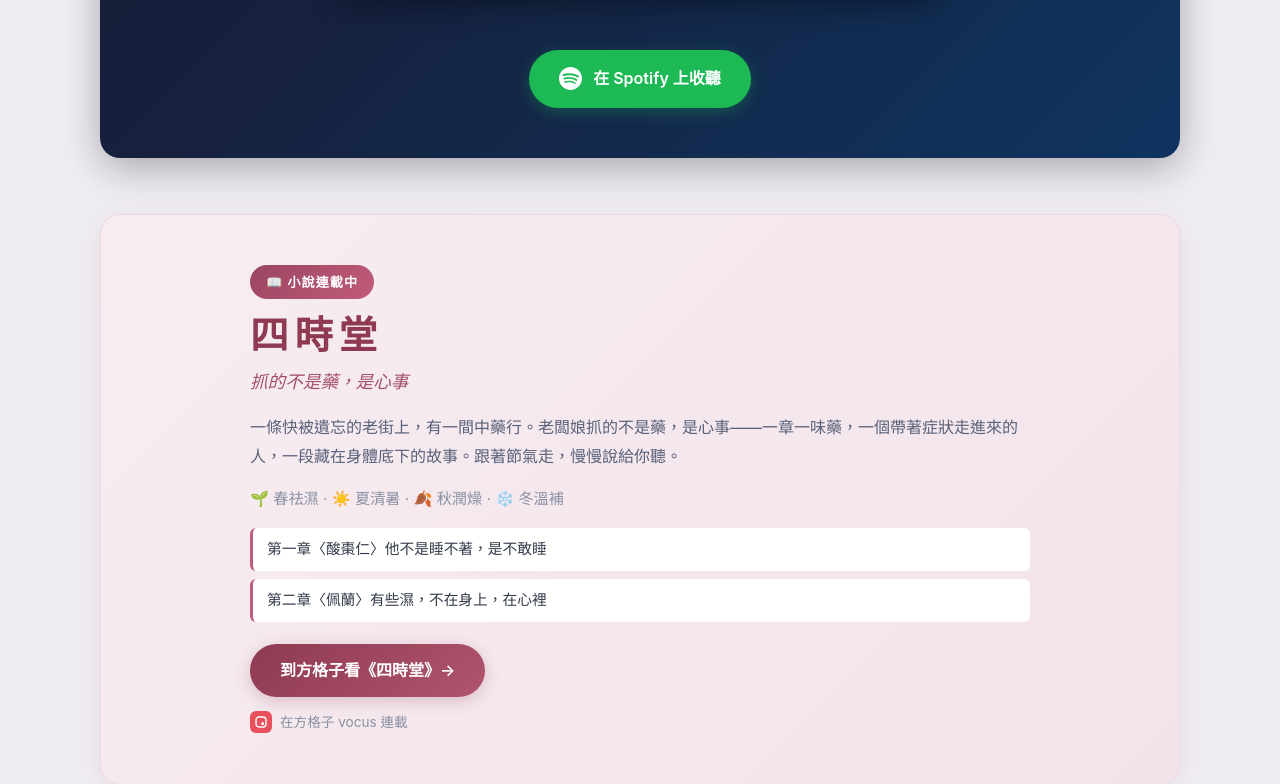
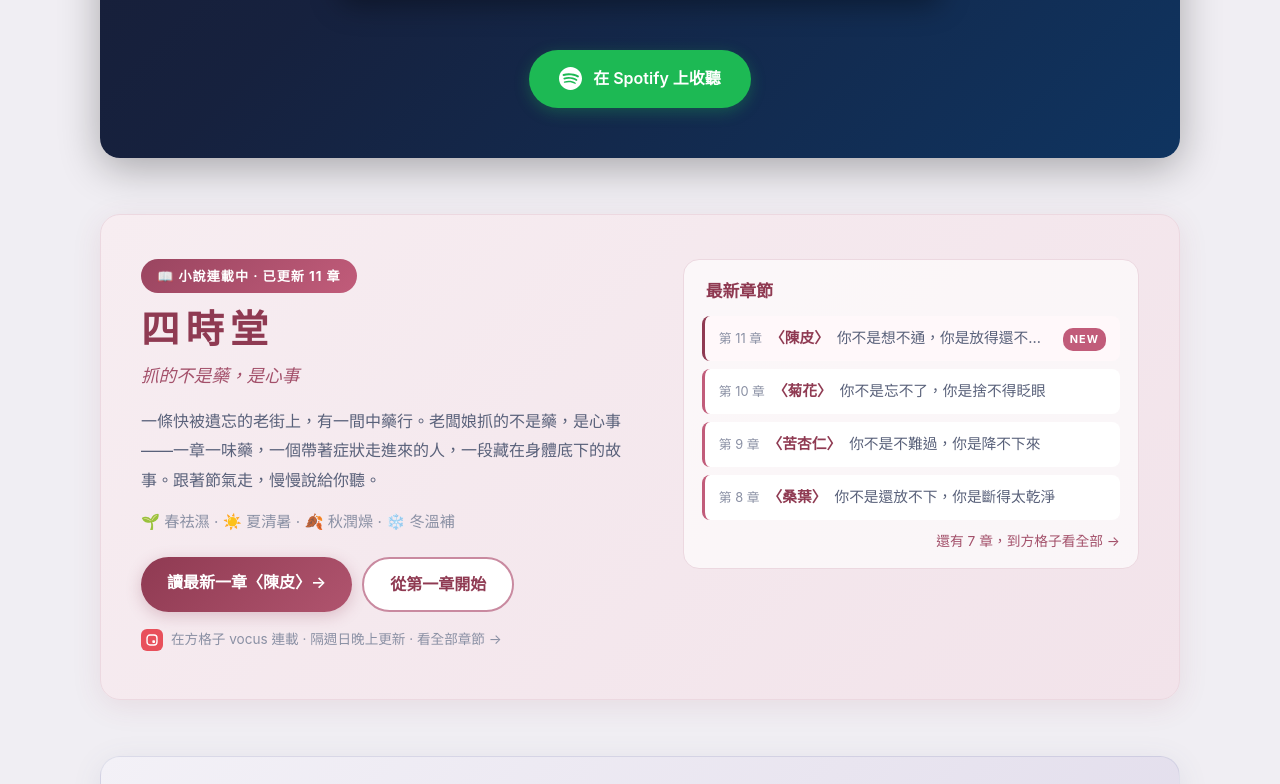
Before and after one commit to 10wang-creat/herbal-stories-v2, a Jekyll site: the page built from index.markdown, in a window 1280 px wide and 1400 px high, scrolled down 3029 px, cut to the strip 616-1400 px from the top of the window. Built offline with Jekyll 4.4.1, drawn with Linux system fonts in a browser that asks for light colours; a script that is not in the unit is left out.

Commit message:
更新四時堂

```diff
--- /dev/null
+++ b/_data/sishitang.yml
@@ -0,0 +1,38 @@
+# 《四時堂》小說連載章節清單（首頁「小說連載中」區塊會自動讀這裡）
+# 新章節請加在最後面；首頁會顯示最新 4 章與總章數。
+# 欄位：herb 藥材名、title 章名、url 方格子文章網址、season 可選（春/夏/秋/冬）
+salon: https://vocus.cc/salon/herbalstories
+chapters:
+  - herb: 酸棗仁
+    title: 你不是睡不著，你是不敢睡
+    url: https://vocus.cc/article/6a266b04fd897800019fedf5
+  - herb: 佩蘭
+    title: 你這濕，不是這個夏天才下的雨
+    url: https://vocus.cc/article/6a26745bfd89780001a2dd12
+  - herb: 薄荷
+    title: 你這個笑，戴很久了
+    url: https://vocus.cc/article/6a2ce00ffd89780001d499f0
+  - herb: 蓮子心
+    title: 最苦的那一點，長在心的正中央
+    url: https://vocus.cc/article/6a4a0c49fd897800017fbf0f
+  - herb: 麥冬
+    title: 妳不缺水，妳是把水都給出去了
+    url: https://vocus.cc/article/6a658288fd89780001fdb5e0
+  - herb: 五味子
+    title: 你不是太累，你是沒有邊
+    url: https://vocus.cc/article/6a658518fd89780001fe70b8
+  - herb: 百合
+    title: 你不是壞了，你是乾了
+    url: https://vocus.cc/article/6a78295cfd897800019e8cde
+  - herb: 桑葉
+    title: 你不是還放不下，你是斷得太乾淨
+    url: https://vocus.cc/article/6a9c07bafd89780001bf9390
+  - herb: 苦杏仁
+    title: 你不是不難過，你是降不下來
+    url: https://vocus.cc/article/6ab14124fd8978000122ad51
+  - herb: 菊花
+    title: 你不是忘不了，你是捨不得眨眼
+    url: https://vocus.cc/article/6ab14296fd8978000123103d
+  - herb: 陳皮
+    title: 你不是想不通，你是放得還不夠久
+    url: https://vocus.cc/article/6adf1d34fd897800011030d4
--- a/index.markdown
+++ b/index.markdown
@@ -122,25 +122,49 @@
 </section>
 
 <!-- ===== 四時堂小說連載 ===== -->
-<section class="sishitang-section">
+<section class="sishitang-section" aria-labelledby="sishitangTitle">
+  {%- assign ssc = site.data.sishitang.chapters -%}
+  {%- assign ssc_total = ssc | size -%}
+  {%- assign ssc_latest = ssc | reverse -%}
+  {%- assign ssc_salon = site.data.sishitang.salon | default: "https://vocus.cc/salon/herbalstories" -%}
   <div class="sishitang-inner">
     <div class="sishitang-text">
-      <span class="sishitang-badge">📖 小說連載中</span>
-      <h2 class="sishitang-title">四時堂</h2>
+      <span class="sishitang-badge">📖 小說連載中 · 已更新 {{ ssc_total }} 章</span>
+      <h2 class="sishitang-title" id="sishitangTitle">四時堂</h2>
       <p class="sishitang-tagline">抓的不是藥，是心事</p>
       <p class="sishitang-desc">一條快被遺忘的老街上，有一間中藥行。老闆娘抓的不是藥，是心事——一章一味藥，一個帶著症狀走進來的人，一段藏在身體底下的故事。跟著節氣走，慢慢說給你聽。</p>
       <p class="sishitang-seasons">🌱 春祛濕 · ☀️ 夏清暑 · 🍂 秋潤燥 · ❄️ 冬溫補</p>
-      <div class="sishitang-chapters">
-        <span>第一章〈酸棗仁〉他不是睡不著，是不敢睡</span>
-        <span>第二章〈佩蘭〉有些濕，不在身上，在心裡</span>
+      <div class="sishitang-actions">
+        {%- if ssc_latest.first %}
+        <a href="{{ ssc_latest.first.url }}" target="_blank" rel="noopener noreferrer" class="sishitang-cta">讀最新一章〈{{ ssc_latest.first.herb }}〉→</a>
+        {%- endif %}
+        <a href="{{ ssc.first.url | default: ssc_salon }}" target="_blank" rel="noopener noreferrer" class="sishitang-cta ghost">從第一章開始</a>
       </div>
-      <a href="https://vocus.cc/salon/herbalstories" target="_blank" rel="noopener noreferrer" class="sishitang-cta">到方格子看《四時堂》→</a>
-      <div class="sishitang-source">
+      <a class="sishitang-source" href="{{ ssc_salon }}" target="_blank" rel="noopener noreferrer">
         <span class="sishitang-source-ic">
           <svg viewBox="0 0 24 24" xmlns="http://www.w3.org/2000/svg"><rect x="3.5" y="3.5" width="17" height="17" rx="5" fill="none" stroke="currentColor" stroke-width="2.4"/><rect x="12.6" y="12.6" width="4.6" height="4.6" rx="1.3" fill="currentColor"/></svg>
         </span>
-        <span>在方格子 vocus 連載</span>
-      </div>
+        <span>在方格子 vocus 連載 · 隔週日晚上更新 · 看全部章節 →</span>
+      </a>
+    </div>
+    <div class="sishitang-list">
+      <div class="sishitang-list-head">最新章節</div>
+      <ol class="sishitang-chapters" reversed start="{{ ssc_total }}">
+        {%- for ch in ssc_latest limit: 4 %}
+        {%- assign ch_no = ssc_total | minus: forloop.index0 %}
+        <li>
+          <a href="{{ ch.url }}" target="_blank" rel="noopener noreferrer"{% if forloop.first %} class="is-new"{% endif %}>
+            <span class="ch-no">第 {{ ch_no }} 章</span>
+            <span class="ch-herb">〈{{ ch.herb }}〉</span>
+            <span class="ch-title">{{ ch.title }}</span>
+            {%- if forloop.first %}<span class="ch-new">NEW</span>{% endif %}
+          </a>
+        </li>
+        {%- endfor %}
+      </ol>
+      {%- if ssc_total > 4 %}
+      <a class="sishitang-more" href="{{ ssc_salon }}" target="_blank" rel="noopener noreferrer">還有 {{ ssc_total | minus: 4 }} 章，到方格子看全部 →</a>
+      {%- endif %}
     </div>
   </div>
 </section>
@@ -253,25 +277,52 @@
 /* 四時堂小說 */
 .sishitang-section {
   background: linear-gradient(135deg, #f7edf1 0%, #f2e3ea 100%);
-  border-radius: var(--radius-lg); padding: 50px 40px; margin: 56px auto; max-width: 1080px;
+  border-radius: var(--radius-lg); padding: 44px 40px; margin: 56px auto; max-width: 1080px;
   box-shadow: 0 6px 30px rgba(143,58,82,0.1); border: 1px solid #ecd8e0;
 }
-.sishitang-inner { max-width: 780px; margin: 0 auto; }
+.sishitang-inner { display: grid; grid-template-columns: 1.1fr 1fr; gap: 40px; align-items: start; }
 .sishitang-badge { display: inline-block; background: linear-gradient(135deg, #9a4560, #c15c7a); color: #fff; padding: 6px 16px; border-radius: 20px; font-size: 0.82rem; font-weight: 700; letter-spacing: 1px; }
 .sishitang-title { font-family: var(--serif); font-size: 2.4rem; color: #8f3a52; margin: 12px 0 4px; letter-spacing: 6px; }
 .sishitang-tagline { font-size: 1.1rem; color: #a3506a; font-style: italic; margin-bottom: 16px; }
 .sishitang-desc { color: var(--ink-soft); line-height: 1.85; margin-bottom: 14px; }
-.sishitang-seasons { color: var(--muted); font-size: 0.95rem; margin-bottom: 16px; }
-.sishitang-chapters { display: flex; flex-direction: column; gap: 8px; margin-bottom: 22px; }
-.sishitang-chapters span { background: #fff; border-left: 3px solid #c15c7a; border-radius: 6px; padding: 9px 14px; font-size: 0.92rem; color: var(--ink); }
-.sishitang-cta { display: inline-block; background: linear-gradient(135deg, #8f3a52, #b0546e); color: #fff; padding: 13px 30px; border-radius: 30px; text-decoration: none; font-weight: 600; transition: all 0.3s; box-shadow: 0 4px 15px rgba(143,58,82,0.25); }
+.sishitang-seasons { color: var(--muted); font-size: 0.95rem; margin-bottom: 22px; }
+.sishitang-actions { display: flex; flex-wrap: wrap; gap: 10px; }
+.sishitang-cta { display: inline-block; background: linear-gradient(135deg, #8f3a52, #b0546e); color: #fff; padding: 12px 26px; border-radius: 30px; text-decoration: none; font-weight: 600; transition: all 0.3s; box-shadow: 0 4px 15px rgba(143,58,82,0.25); }
 .sishitang-cta:hover { transform: translateY(-3px); box-shadow: 0 8px 24px rgba(143,58,82,0.3); }
-.sishitang-source { display: flex; align-items: center; gap: 8px; margin-top: 14px; color: var(--muted); font-size: 0.85rem; }
+.sishitang-cta.ghost { background: #fff; color: #8f3a52; border: 2px solid #c98aa0; box-shadow: none; }
+.sishitang-cta.ghost:hover { background: #fbf3f6; }
+.sishitang-source { display: inline-flex; align-items: center; gap: 8px; margin-top: 16px; color: var(--muted); font-size: 0.85rem; text-decoration: none; }
+.sishitang-source:hover { color: #8f3a52; }
 .sishitang-source-ic { width: 22px; height: 22px; border-radius: 6px; background: #e8505b; color: #fff; display: inline-flex; align-items: center; justify-content: center; flex-shrink: 0; }
 .sishitang-source-ic svg { width: 14px; height: 14px; }
+
+.sishitang-list { background: rgba(255,255,255,0.65); border: 1px solid #ecd8e0; border-radius: 16px; padding: 18px 18px 14px; }
+.sishitang-list-head { font-family: var(--serif); font-weight: 700; color: #8f3a52; font-size: 1.05rem; margin-bottom: 10px; padding-left: 4px; }
+.sishitang-chapters { list-style: none; display: flex; flex-direction: column; gap: 8px; margin: 0; padding: 0; }
+.sishitang-chapters a {
+  display: grid; grid-template-columns: auto auto 1fr auto; align-items: baseline; gap: 8px;
+  background: #fff; border-left: 3px solid #c15c7a; border-radius: 8px; padding: 10px 14px;
+  text-decoration: none; color: var(--ink); font-size: 0.92rem; transition: transform 0.2s, box-shadow 0.2s;
+}
+.sishitang-chapters a:hover { transform: translateX(4px); box-shadow: 0 4px 14px rgba(143,58,82,0.15); }
+.sishitang-chapters a.is-new { border-left-color: #8f3a52; background: #fff8fa; }
+.sishitang-chapters .ch-no { color: var(--muted); font-size: 0.8rem; white-space: nowrap; }
+.sishitang-chapters .ch-herb { color: #8f3a52; font-weight: 700; white-space: nowrap; }
+.sishitang-chapters .ch-title { color: var(--ink-soft); overflow: hidden; text-overflow: ellipsis; white-space: nowrap; }
+.sishitang-chapters .ch-new { background: #c15c7a; color: #fff; font-size: 0.68rem; font-weight: 700; padding: 2px 7px; border-radius: 10px; letter-spacing: 1px; }
+.sishitang-more { display: block; text-align: right; margin-top: 10px; font-size: 0.86rem; color: #a3506a; text-decoration: none; }
+.sishitang-more:hover { text-decoration: underline; }
+
+@media (max-width: 880px) {
+  .sishitang-inner { grid-template-columns: 1fr; gap: 24px; }
+}
 @media (max-width: 768px) {
-  .sishitang-section { padding: 40px 24px; margin: 40px 20px; }
-  .sishitang-chapters span { text-align: left; }
+  .sishitang-section { padding: 32px 20px; margin: 40px 20px; }
+  .sishitang-title { font-size: 2rem; letter-spacing: 4px; }
+  .sishitang-chapters a { grid-template-columns: auto 1fr auto; }
+  .sishitang-chapters .ch-title { grid-column: 1 / -1; white-space: normal; font-size: 0.88rem; }
+  .sishitang-actions .sishitang-cta { flex: 1 1 100%; text-align: center; }
+}
 }
 
 /* 中藥正念日曆 */
```
